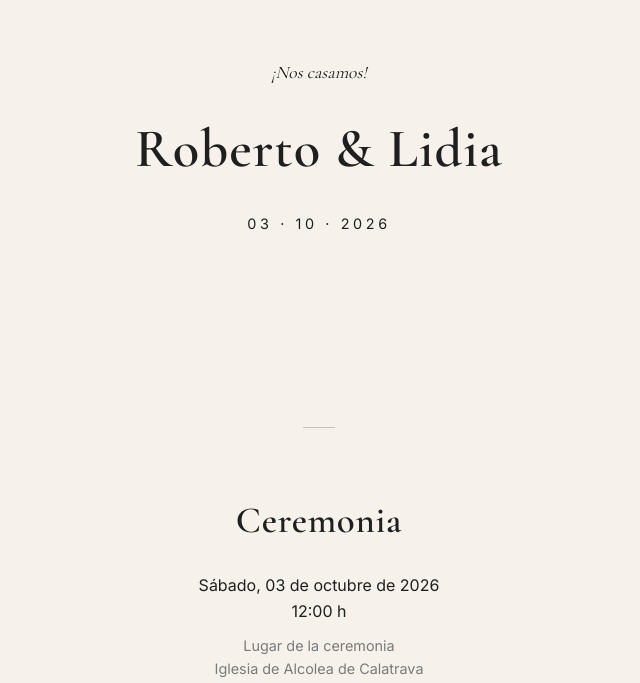
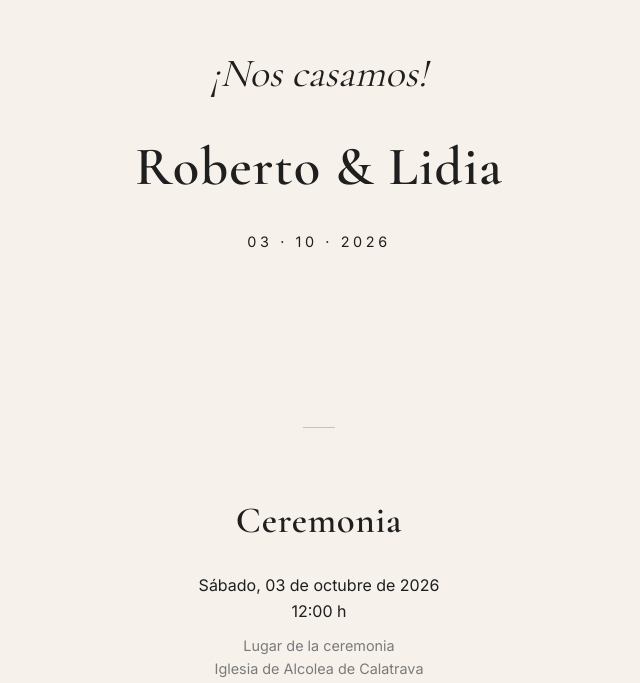
Before and after one commit to robertomoralesburgos-sudo/boda_test_2, a plain HTML site: page index.html in a window 1280 px wide. Shown: the part 133-816 px from the top of the page, without its empty margins (321-961 px from the left). Drawn offline with nearby package versions, Linux system fonts and the light colour scheme.

Commit message:
Increase font size of hero subtitle

```diff
--- a/css/sections.css
+++ b/css/sections.css
@@ -20,7 +20,7 @@
 .hero-subtitle {
   font-family: var(--font-serif);
   font-style: italic;
-  font-size: 1.1rem;
+  font-size: 2.5rem;
 }
 
 .hero-image {
```
